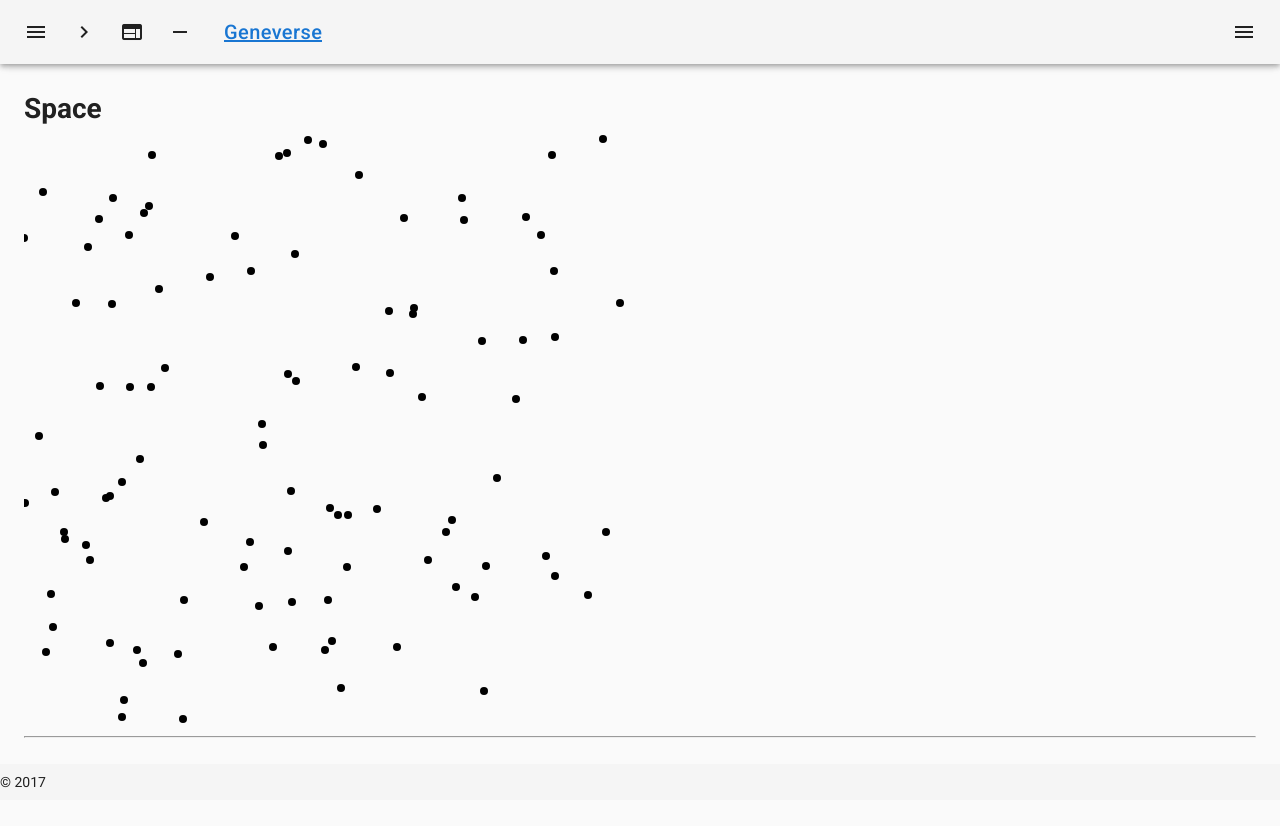
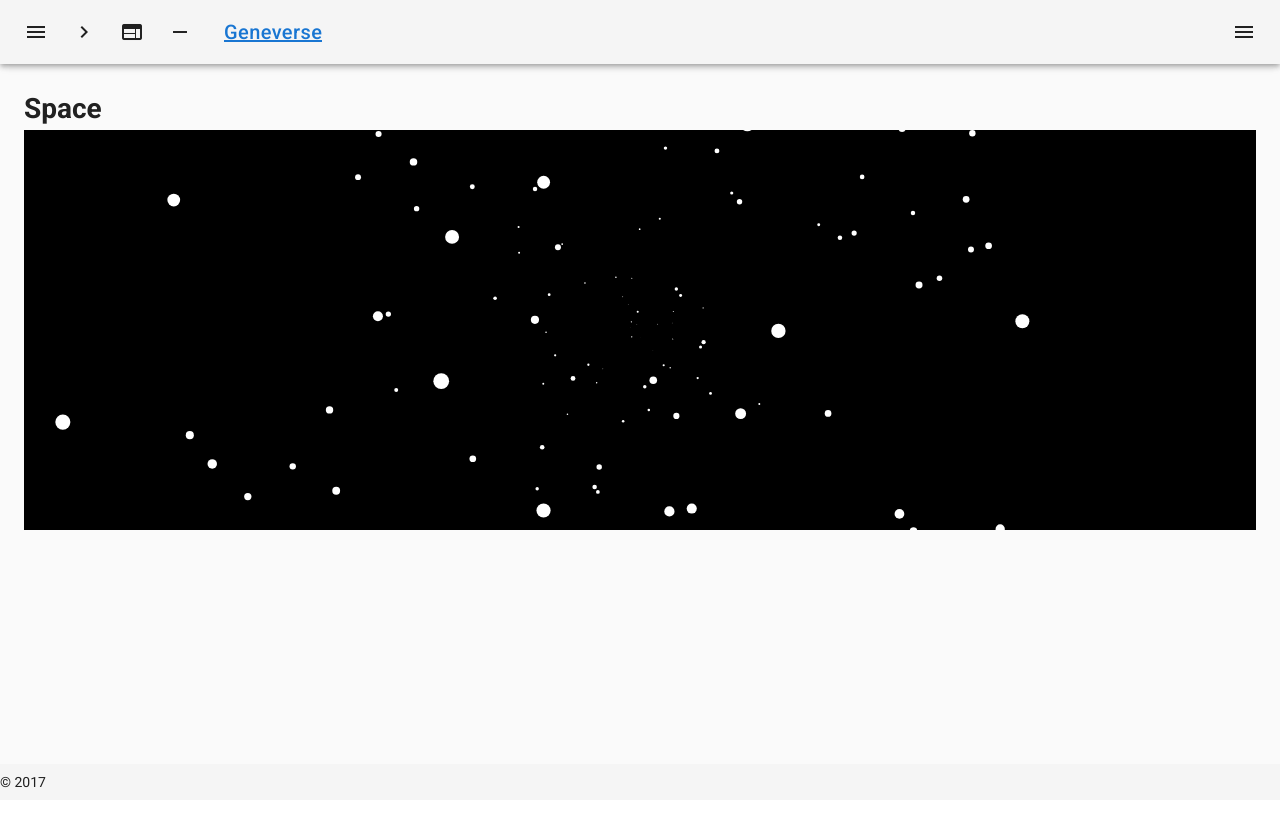
Before and after one commit to d2emon/geneverse, a Vue app in the folder frontend/: page /#/space in a window 1280 px wide. Shown: the top 826 px of the page. After the commit the page ends 800 px from the top, so only its background shows below. Built offline with nearby package versions, Linux system fonts and the light colour scheme.

Commit message:
Starfield

```diff
--- a/frontend/src/components/Starfield.vue
+++ b/frontend/src/components/Starfield.vue
@@ -5,72 +5,79 @@
 <script>
 export default {
   name: 'Starfield',
-  props: [
-    'stars',
-    'width',
-    'height'
-  ],
+  props: {
+    stars: Array,
+    width: { type: Number, default: 400 },
+    height: { type: Number, default: 400 },
+    depth: { type: Number, default: 400 },
+    starSize: { type: Number, default: 8 },
+    starStyle: { type: String, default: '#ffffff' },
+    initialPos: { type: Number, default: 0 },
+    animate: { type: Boolean, default: false },
+    speed: { type: Number, default: 50 },
+    interval: { type: Number, default: 100 }
+  },
   data: () => ({
-    context: null
+    canvas: null,
+    context: null,
+
+    pos: 0
   }),
   methods: {
     projectStar (star) {
-      /*
-      const starSize = (star) => {
-        let z = star.z - this.pos
-        // if (z < 0) return 0
-        if (z < 0) z += 600
-        return 8 * (1 - z / this.width)
-      }
-      */
-      // let z = star.z - this.pos
-      // if (z < 0) z += 600
+      let x0 = this.width / 2
+      let y0 = this.height / 2
+      let distance = star.z - this.pos
+      if (distance <= 0) distance += this.depth
+      let modifier = 1 - distance / this.depth
 
-      // let sx = star.x * 600 / z + this.width / 2
-      // let sy = star.y * 600 / z + this.height / 2
-
-      // let sx = star.x + this.width / 2
-      // let sy = star.y + this.height / 2
-
-      // console.log(star.z, z, this.pos)
-      // console.log(star.x, sx)
-      // console.log(star.y, sy)
-      // console.log(starSize(star))
-
-      console.log(8 * (star.z / 600))
       return {
-        x: star.x + 300,
-        y: star.y + 300,
-        size: 8 // * (star.z / 600)
+        x: star.x * modifier + x0,
+        y: star.y * modifier + y0,
+        size: this.starSize * modifier
       }
     },
     draw () {
-      this.context.fillStyle = '#000000'
-      this.context.fillRect(0, 0, this.width, this.height)
+      this.context.clearRect(0, 0, this.canvas.width, this.canvas.height)
 
-      this.context.fillStyle = '#ffffff'
+      this.context.fillStyle = this.starStyle
+      this.stars.forEach(star => {
+        let projection = this.projectStar(star)
+        if (projection.size < 0) return
 
-      console.log(this)
-      console.log(this.stars)
-      this.stars.forEach(star => {
-        console.log(star)
-
-        let projection = this.projectStar(star)
         this.context.beginPath()
         this.context.arc(projection.x, projection.y, projection.size, 0, 180)
         this.context.fill()
       })
+    },
+    move () {
+      this.pos += this.speed
+      if (this.pos >= this.depth) this.pos = this.initialPos
+      this.draw()
     }
   },
+  watch: {
+    width: function (value) { this.canvas.width = value },
+    height: function (value) { this.canvas.height = value },
+    stars: function (value) { this.draw() }
+  },
   mounted () {
-    this.context = this.$refs.starfield.getContext('2d')
-    this.$refs.starfield.width = this.width
-    this.$refs.starfield.height = this.height
+    this.canvas = this.$refs.starfield
+    this.context = this.canvas.getContext('2d')
 
-    // this.pos = 0
-    // this.draw()
+    this.canvas.width = this.width
+    this.canvas.height = this.height
+
+    this.pos = this.initialPos
+
+    this.draw()
+
+    setInterval(() => {
+      if (!this.animate) return
+      this.move()
+    }, this.interval)
   },
-  update () {
+  updated () {
     this.draw()
   }
 
--- a/frontend/src/pages/Space.vue
+++ b/frontend/src/pages/Space.vue
@@ -1,9 +1,15 @@
 <template>
   <v-container fluid>
     <h1>Space</h1>
-    <canvas ref="space" @click="play" />
-    <hr />
-    <Starfield :stars="this.stars" :width="this.width" :height="this.height" />
+    <div class="star-field" ref="space" @click="play">
+      <Starfield
+        :stars="this.stars"
+        :width="this.width"
+        :height="this.height"
+        :depth="this.depth"
+        :animate="this.animating"
+      />
+    </div>
   </v-container>
 </template>
 
@@ -16,66 +22,49 @@ export default {
     Starfield
   },
   data: () => ({
-    width: 600,
-    height: 600,
+    width: 400,
+    height: 400,
+    depth: 1000,
+
+    spaceWidth: 2000,
+    spaceHeight: 2000,
+    spaceDepth: 2000,
 
     stars: [],
-    pos: 0,
-
-    animating: false,
-
-    context: null
+    animating: false
   }),
   methods: {
     Star () {
-      let width = this.width
-      let height = this.height
-      let depth = this.width
+      let width = this.spaceWidth
+      let height = this.spaceHeight
+      let depth = this.spaceDepth
       return {
         x: Math.floor(Math.random() * width - (width / 2)),
         y: Math.floor(Math.random() * height - (height / 2)),
-        z: Math.floor(Math.random() * depth)
+        z: Math.floor(Math.random() * depth - (depth / 2))
       }
-    },
-    draw () {
-      this.stars.forEach(star => {
-        this.context.beginPath()
-        this.context.arc(star.x + 300, star.y + 300, 4, 0, 180)
-        this.context.fill()
-      })
     },
     play () {
       this.animating = !this.animating
-
-      setInterval(() => {
-        if (!this.animating) return
-
-        this.draw()
-
-        this.pos += 10
-        if (this.pos >= 600) {
-          this.pos = 0
-          this.animating = false
-        }
-      }, 50)
     }
   },
   mounted () {
-    this.context = this.$refs.space.getContext('2d')
-    this.$refs.space.width = this.width
-    this.$refs.space.height = this.height
-
-    this.stars = []
-    for (let i = 0; i < 100; i++) {
+    this.stars.splice(0, this.stars.length)
+    for (let i = 0; i < 200; i++) {
       this.stars.push(this.Star())
     }
 
-    this.pos = 0
-    this.draw()
+    console.log(this.$refs.space.offsetWidth)
+    this.width = this.$refs.space.offsetWidth
   }
 }
 </script>
 
 <style scoped>
-
+.star-field {
+  width: 100%;
+  height: 400px;
+  background-color: black;
+  text-align: center;
+}
 </style>
```
Also changed, not shown: 1 other file (tests, documents, lock files or other folders).
